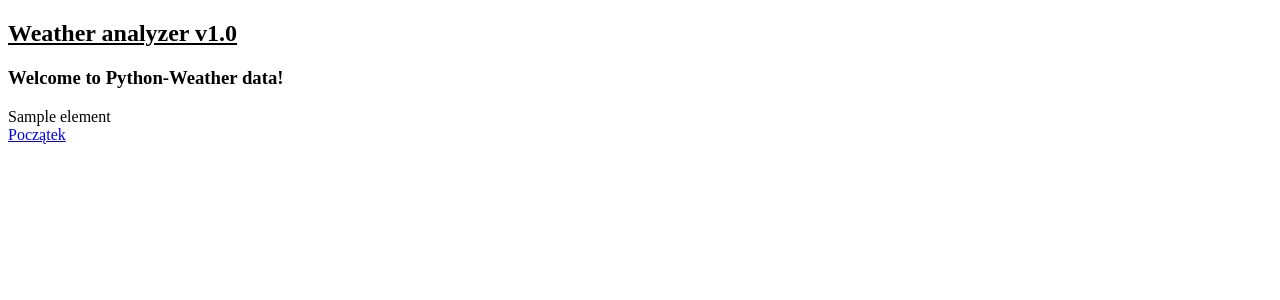
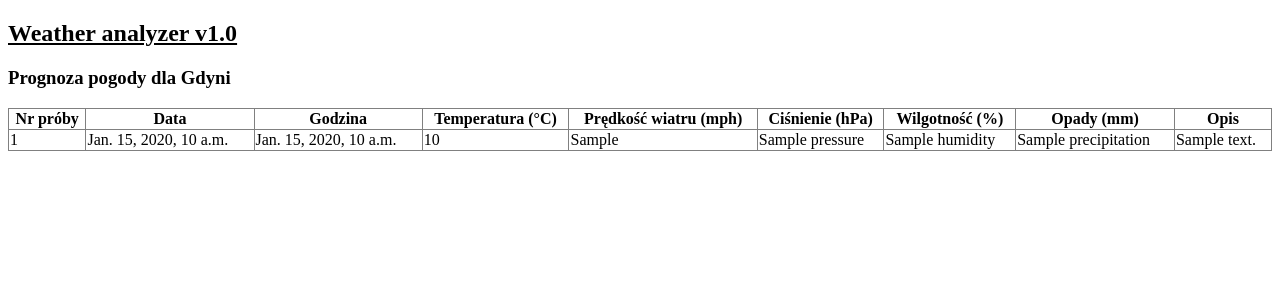
Before and after one commit to loalex/weather_analysis, a Django app: template templates/python-weather.html in a window 1280 px wide. Shown: the top 300 px of the page. Run offline with Django 5.2, Linux system fonts and the light colour scheme; the template is opened without the code that fills it: most values are stand-ins (such as "Sample title", 1, 10 or a date in 2020).

Commit message:
adding table to python weather

```diff
--- a/templates/python-weather.html
+++ b/templates/python-weather.html
@@ -1,14 +1,36 @@
-{%  extends 'base.html' %}
-{%  load static %}
+{% extends 'base.html' %}
+{% block content %}
 
-{% block content %}
-    <h3>Welcome to Python-Weather data!</h3>
+<h3>Prognoza pogody dla Gdyni</h3>
 
-    {% for element in attributes %}
-        {{ element }}
+<table border="1" style="width: 100%; border-collapse: collapse;">
+    <tr>
+        <th>Nr próby</th>
+        <th>Data</th>
+        <th>Godzina</th>
+        <th>Temperatura (°C)</th>
+        <th>Prędkość wiatru (mph)</th>
+        <th>Ciśnienie (hPa)</th>
+        <th>Wilgotność (%)</th>
+        <th>Opady (mm)</th>
+        <th>Opis</th>
+    </tr>
+
+    {% for daily in forecast_data %}
+        {% for hourly in daily.hourly %}
+            <tr>
+                <td>{{ forloop.counter }}</td>
+                <td>{{ daily.date }}</td>
+                <td>{{ hourly.time }}</td>
+                <td>{{ hourly.temperature }}</td>
+                <td>{{ hourly.wind_speed }}</td>
+                <td>{{ hourly.pressure }}</td>
+                <td>{{ hourly.humidity }}</td>
+                <td>{{ hourly.precipitation }}</td>
+                <td>{{ hourly.description }}</td>
+            </tr>
+        {% endfor %}
     {% endfor %}
-
-    <br>
-    <a href="{% url 'analyzer:index' %}">Początek</a>
+</table>
 
 {% endblock content %}
```
Also changed, not shown: analyzer/views.py (+27 -14 lines).
